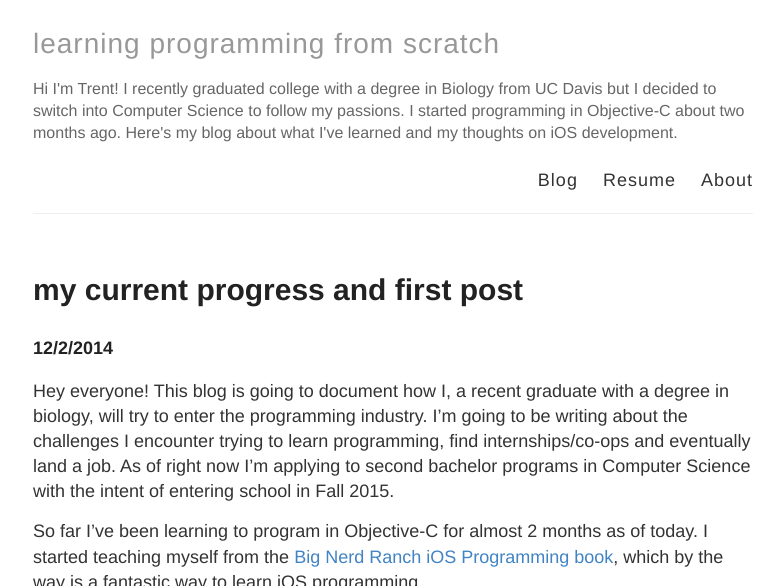
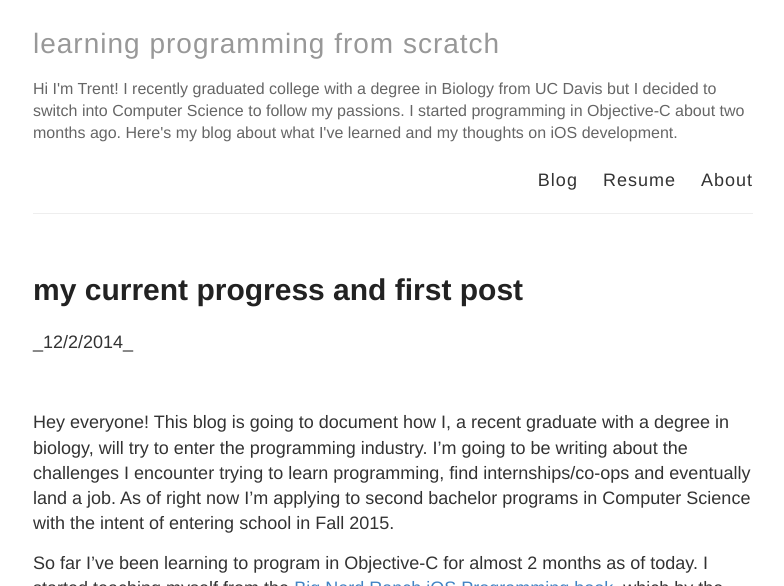
Before and after one commit to trentyou/trentyou.github.io, a Jekyll site: the page built from _posts/2014-12-2-Current progress and first post.md, in a window 1280 px wide and 900 px high, cut to the strip 0-586 px from the top of the window. Shown: the whole strip, without its empty margins (247-1031 px from the left). Built offline with Jekyll 4.4.1, drawn with Linux system fonts in a browser that asks for light colours.

Commit message:
Updated 2014-12-2-Current progress and first post.md

```diff
--- a/_posts/2014-12-2-Current progress and first post.md
+++ b/_posts/2014-12-2-Current progress and first post.md
@@ -4,7 +4,8 @@ title: my current progress and first post
 published: true
 ---
 
-<H6>12/2/2014</H6>
+<div style="font-size: 1.3 em">_12/2/2014_</div>
+<br>
 
 Hey everyone! This blog is going to document how I, a recent graduate with a degree in biology, will try to enter the programming industry. I'm going to be writing about the challenges I encounter trying to learn programming, find internships/co-ops and eventually land a job. As of right now I'm applying to second bachelor programs in Computer Science with the intent of entering school in Fall 2015.
 
```
